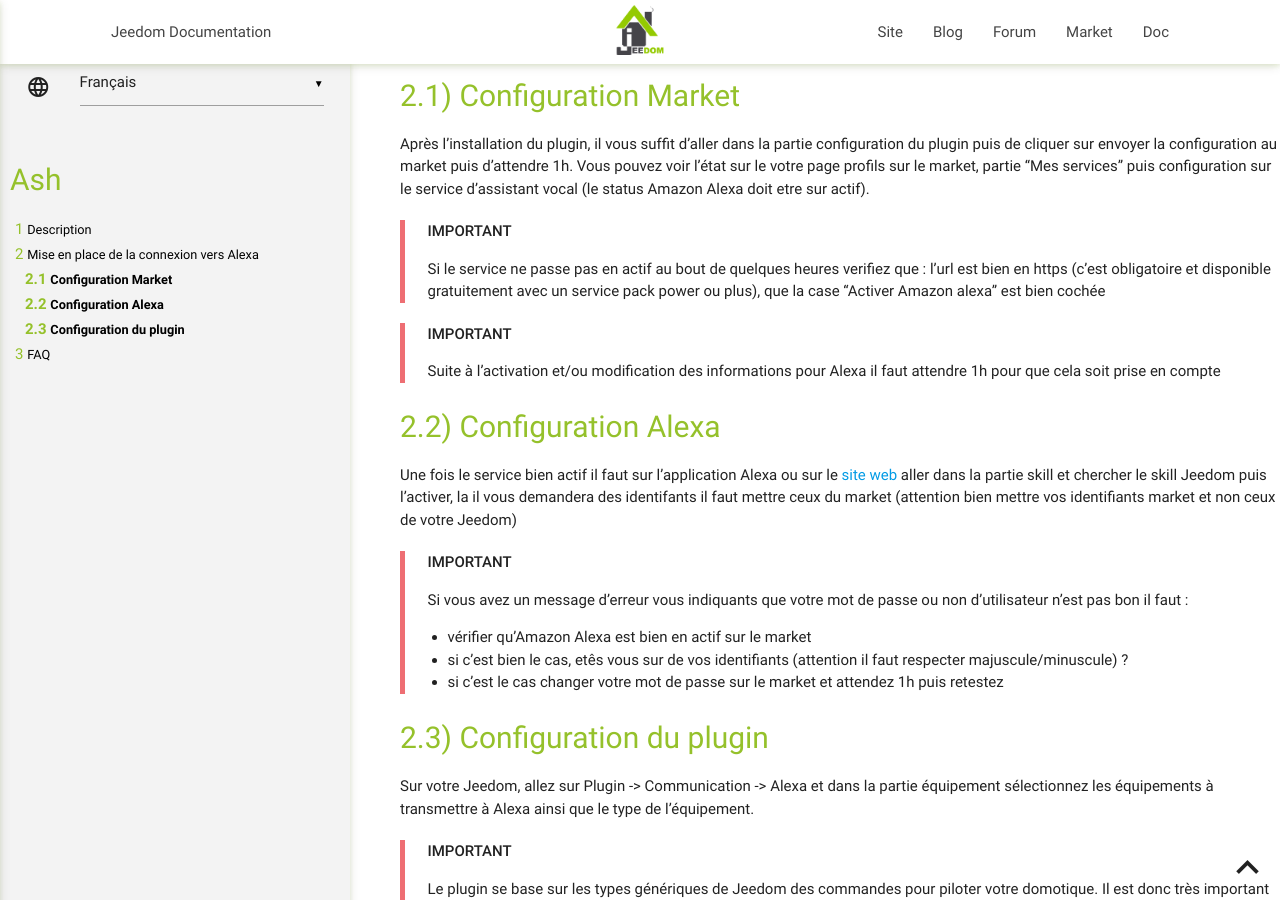
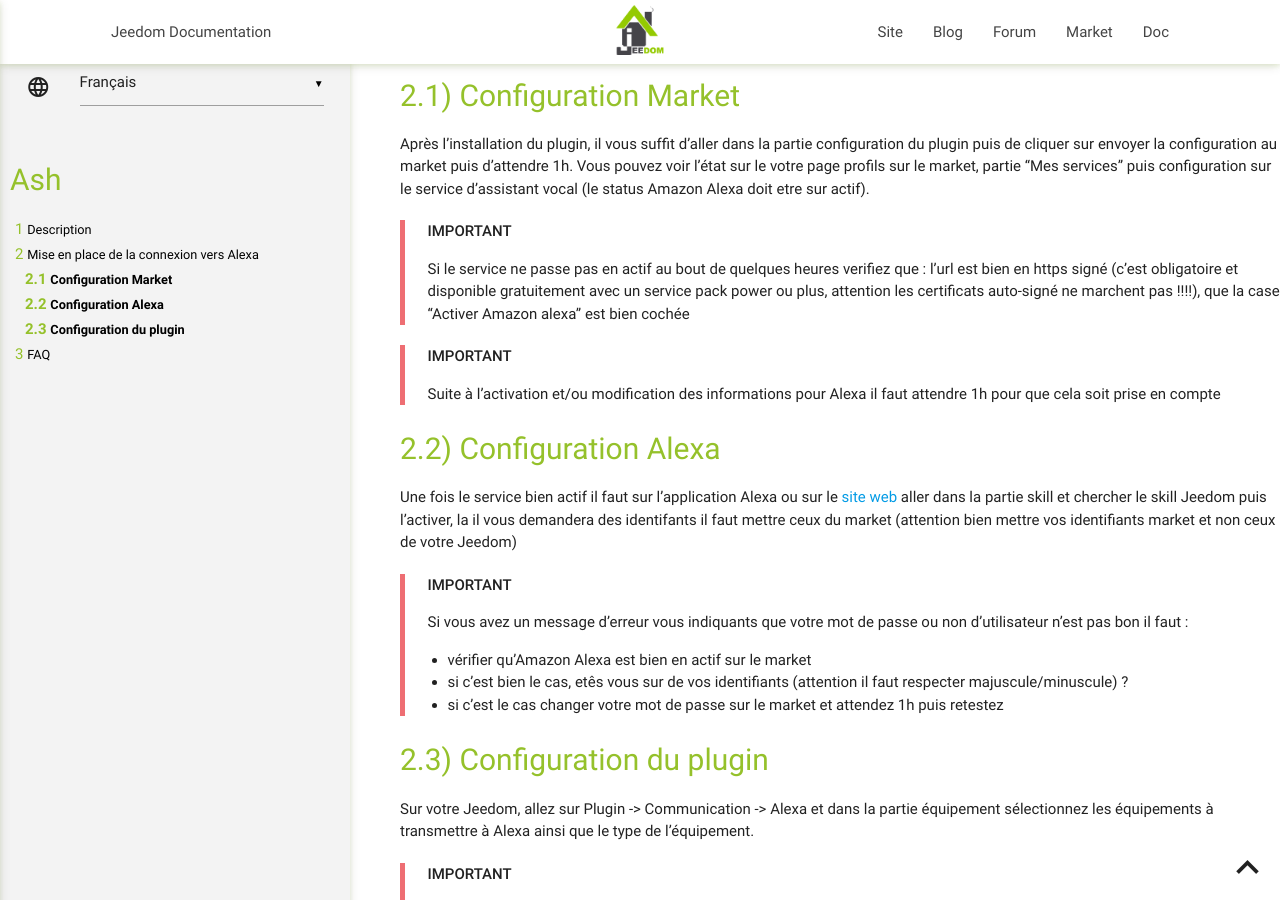
Before and after one commit to jeedom/plugin-ash, a Jekyll site: the page built from docs/fr_FR/index.md, in a window 1280 px wide and 900 px high, scrolled down 328 px. Built offline with Jekyll 4.4.1, drawn with Linux system fonts in a browser that asks for light colours; our own code applies the rules of GitHub Pages for plain Markdown files.

Commit message:
Update index.md

```diff
--- a/docs/fr_FR/index.md
+++ b/docs/fr_FR/index.md
@@ -16,7 +16,7 @@ Après l'installation du plugin, il vous suffit d'aller dans la partie configura
 
 > **IMPORTANT**
 >
-> Si le service ne passe pas en actif au bout de quelques heures verifiez que : l'url est bien en https (c'est obligatoire et disponible gratuitement avec un service pack power ou plus), que la case "Activer Amazon alexa" est bien cochée
+> Si le service ne passe pas en actif au bout de quelques heures verifiez que : l'url est bien en https signé (c'est obligatoire et disponible gratuitement avec un service pack power ou plus, attention les certificats auto-signé ne marchent pas !!!!), que la case "Activer Amazon alexa" est bien cochée
 
 > **IMPORTANT**
 >
```
